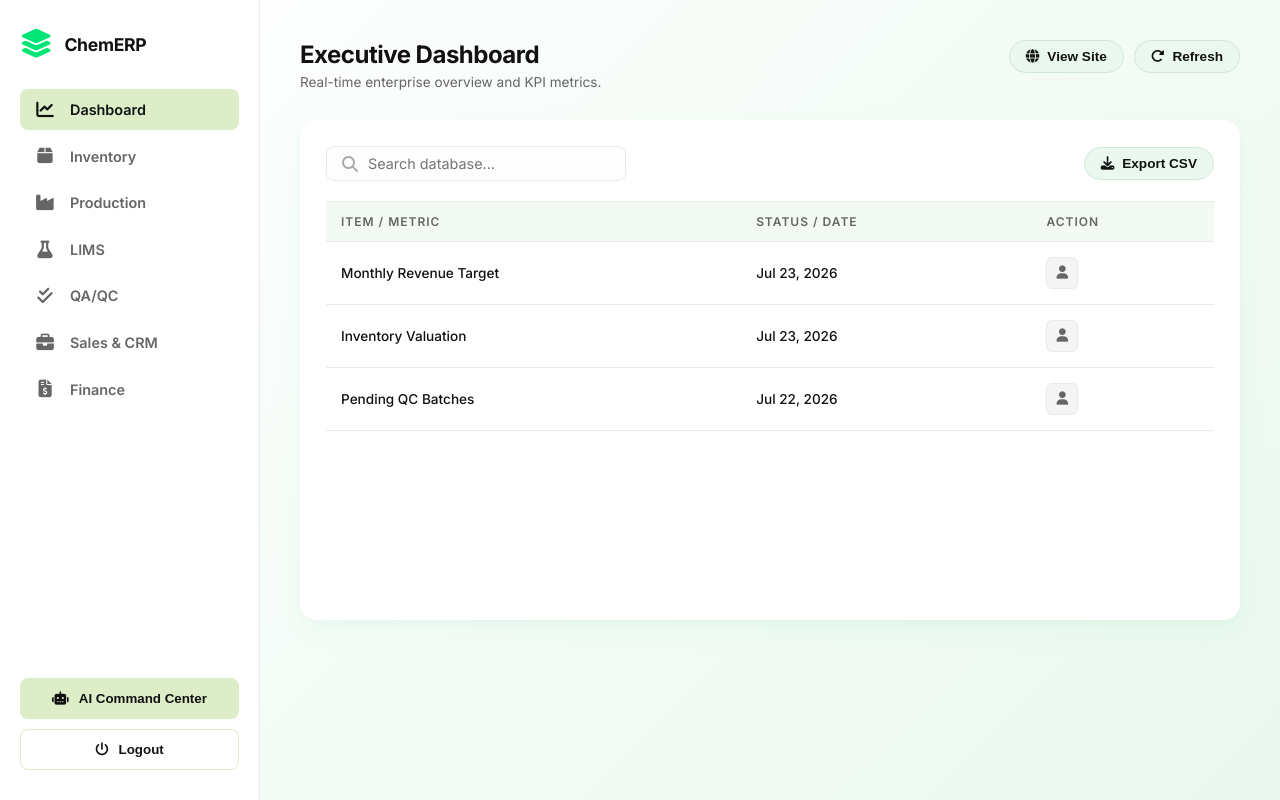
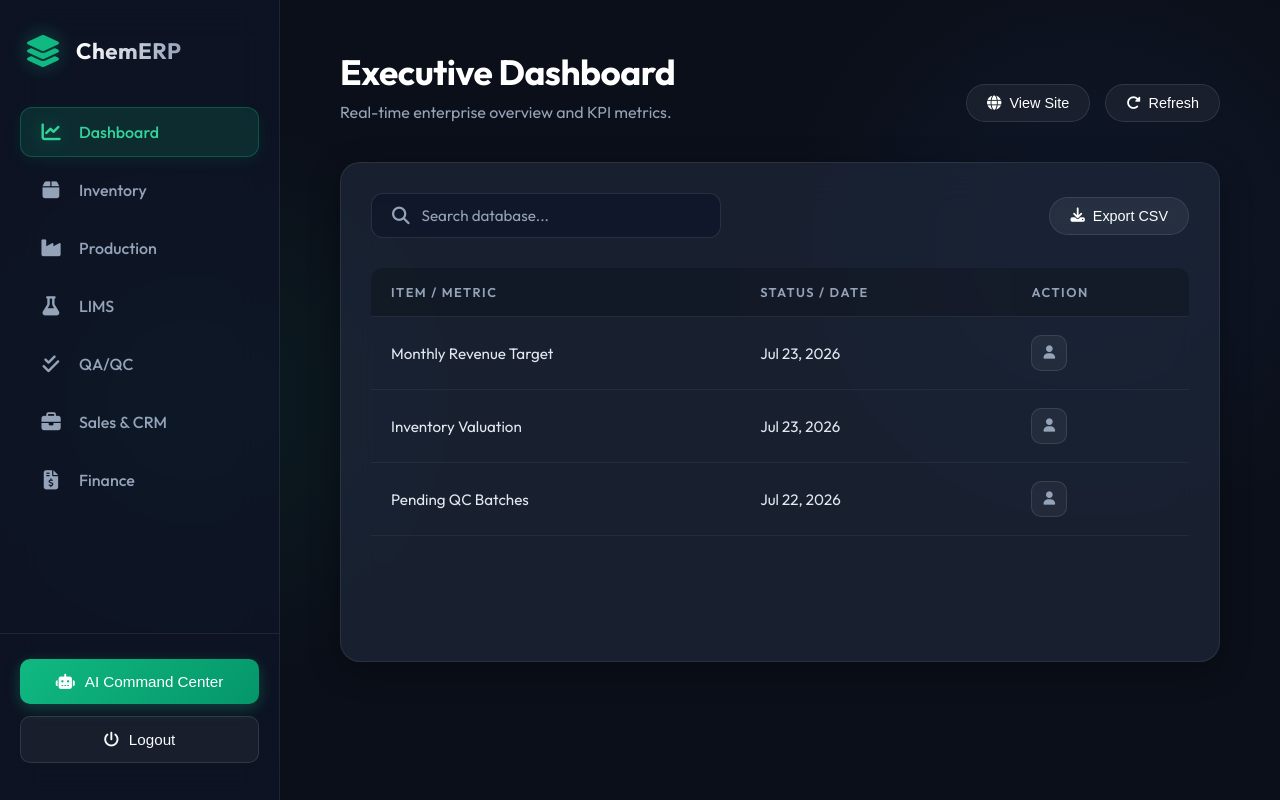
Before and after one commit to aryanjha205/Catalyst-AI, a plain HTML site: page static/index.html in a window 1280 px wide. Drawn offline with Linux system fonts and the light colour scheme.

Commit message:
Add files via upload

```diff
--- a/static/css/style.css
+++ b/static/css/style.css
@@ -1,18 +1,21 @@
+@import url('https://fonts.googleapis.com/css2?family=Outfit:wght@300;400;500;600;700&display=swap');
+
 :root {
-  --primary-color: #333333;
-  --secondary-color: #00e676; /* Bright Parrot Green for logos/strong accents */
-  --bg-color: #ffffff;
-  --bg-main: linear-gradient(135deg, #ffffff 0%, #eaf8ef 100%);
-  --text-dark: #111111;
-  --text-muted: #666666;
-  --border-color: #eaeaea;
-  --active-bg: #dcedc8; /* Light green for active sidebar items */
-  --active-text: #2e7d32;
-  --card-shadow: 0 10px 30px rgba(0, 230, 118, 0.05), 0 4px 6px rgba(0,0,0,0.02);
-  --btn-bg: #eaf8ef;
-  --btn-hover: #c8e6c9;
-  --font-family: 'Inter', sans-serif;
-  --transition: all 0.2s ease;
+  --primary-color: #0B0F19;
+  --secondary-color: #10B981; /* Emerald Green */
+  --secondary-glow: rgba(16, 185, 129, 0.4);
+  --bg-color: #0B0F19;
+  --bg-surface: rgba(30, 41, 59, 0.7);
+  --text-dark: #F8FAFC;
+  --text-muted: #94A3B8;
+  --border-color: rgba(255, 255, 255, 0.08);
+  --active-bg: rgba(16, 185, 129, 0.15);
+  --active-text: #34D399;
+  --card-shadow: 0 8px 32px 0 rgba(0, 0, 0, 0.3);
+  --btn-bg: linear-gradient(135deg, #10B981 0%, #059669 100%);
+  --btn-hover: linear-gradient(135deg, #34D399 0%, #10B981 100%);
+  --font-family: 'Outfit', sans-serif;
+  --transition: all 0.3s cubic-bezier(0.4, 0, 0.2, 1);
 }
 
 * {
@@ -23,17 +26,23 @@
 
 body {
   font-family: var(--font-family);
-  background: var(--bg-main);
+  background: var(--bg-color);
+  background-image:
+    radial-gradient(circle at 15% 50%, rgba(16, 185, 129, 0.08), transparent 25%),
+    radial-gradient(circle at 85% 30%, rgba(59, 130, 246, 0.08), transparent 25%);
   color: var(--text-dark);
   display: flex;
   height: 100vh;
   overflow: hidden;
+  -webkit-font-smoothing: antialiased;
 }
 
 /* Sidebar */
 .sidebar {
-  width: 260px;
-  background-color: var(--bg-color);
+  width: 280px;
+  background: rgba(15, 23, 42, 0.6);
+  backdrop-filter: blur(20px);
+  -webkit-backdrop-filter: blur(20px);
   display: flex;
   flex-direction: column;
   transition: var(--transition);
@@ -42,97 +51,119 @@ body {
 }
 
 .sidebar-header {
-  padding: 30px 20px 20px 20px;
+  padding: 35px 25px 25px 25px;
   display: flex;
   align-items: center;
-  gap: 12px;
+  gap: 15px;
 }
 
 .sidebar-header i {
   color: var(--secondary-color);
-  font-size: 1.8rem;
+  font-size: 2rem;
+  filter: drop-shadow(0 0 10px var(--secondary-glow));
 }
 
 .sidebar-header h2 {
-  font-size: 1.1rem;
-  color: var(--text-dark);
+  font-size: 1.4rem;
+  color: #fff;
   font-weight: 700;
-  letter-spacing: -0.3px;
+  letter-spacing: 0.5px;
+  background: linear-gradient(to right, #fff, #94A3B8);
+  -webkit-background-clip: text;
+  -webkit-text-fill-color: transparent;
 }
 
 .nav-menu {
   flex: 1;
   overflow-y: auto;
-  padding: 10px 20px;
+  padding: 15px 20px;
   display: flex;
   flex-direction: column;
-  gap: 5px;
+  gap: 8px;
 }
 
 .nav-menu::-webkit-scrollbar {
   width: 4px;
 }
 .nav-menu::-webkit-scrollbar-thumb {
-  background: #eee;
+  background: rgba(255,255,255,0.1);
   border-radius: 4px;
 }
 
 .nav-item {
-  padding: 12px 15px;
+  padding: 14px 18px;
   display: flex;
   align-items: center;
-  gap: 15px;
+  gap: 16px;
   color: var(--text-muted);
   text-decoration: none;
-  font-weight: 600;
-  font-size: 0.9rem;
-  border-radius: 8px;
+  font-weight: 500;
+  font-size: 1rem;
+  border-radius: 12px;
   transition: var(--transition);
   cursor: pointer;
+  border: 1px solid transparent;
 }
 
 .nav-item:hover {
-  background-color: #f5f5f5;
-  color: var(--text-dark);
+  background: rgba(255, 255, 255, 0.03);
+  color: #fff;
+  transform: translateX(4px);
 }
 
 .nav-item.active {
-  background-color: var(--active-bg);
-  color: var(--text-dark);
+  background: var(--active-bg);
+  color: var(--active-text);
+  border: 1px solid rgba(16, 185, 129, 0.3);
+  box-shadow: 0 4px 15px rgba(16, 185, 129, 0.1);
 }
 
 .nav-item i {
-  width: 20px;
+  width: 24px;
   text-align: center;
-  font-size: 1.1rem;
+  font-size: 1.2rem;
+  transition: var(--transition);
+}
+
+.nav-item.active i {
+  filter: drop-shadow(0 0 8px var(--secondary-glow));
 }
 
 .sidebar-footer {
-  padding: 20px;
+  padding: 25px 20px;
+  border-top: 1px solid var(--border-color);
 }
 
 .btn-sidebar-footer {
   width: 100%;
-  padding: 12px;
-  background-color: var(--bg-color);
-  border: 1px solid var(--active-bg);
+  padding: 14px;
+  background: rgba(255, 255, 255, 0.05);
+  border: 1px solid rgba(255, 255, 255, 0.1);
   color: var(--text-dark);
-  font-weight: 600;
-  border-radius: 8px;
+  font-weight: 500;
+  border-radius: 10px;
   cursor: pointer;
   display: flex;
   align-items: center;
   justify-content: center;
   gap: 10px;
   transition: var(--transition);
-  margin-bottom: 10px;
+  margin-bottom: 12px;
+  font-size: 0.95rem;
 }
 .btn-sidebar-footer.primary {
-  background-color: var(--active-bg);
-  border-color: transparent;
+  background: var(--btn-bg);
+  border: none;
+  color: #fff;
+  box-shadow: 0 4px 15px rgba(16, 185, 129, 0.3);
 }
-.btn-sidebar-footer:hover {
-  background-color: var(--btn-hover);
+.btn-sidebar-footer.primary:hover {
+  background: var(--btn-hover);
+  box-shadow: 0 6px 20px rgba(16, 185, 129, 0.4);
+  transform: translateY(-2px);
+}
+.btn-sidebar-footer:not(.primary):hover {
+  background: rgba(255, 255, 255, 0.1);
 }
 
 /* Main Content */
@@ -141,83 +172,105 @@ body {
   display: flex;
   flex-direction: column;
   overflow-y: auto;
-  padding: 40px;
+  padding: 50px 60px;
 }
 
-/* Page Header (inside main content) */
+.main-content::-webkit-scrollbar {
+  width: 6px;
+}
+.main-content::-webkit-scrollbar-thumb {
+  background: rgba(255,255,255,0.1);
+  border-radius: 4px;
+}
+
+/* Page Header */
 .page-header {
   display: flex;
   justify-content: space-between;
-  align-items: flex-start;
-  margin-bottom: 30px;
+  align-items: flex-end;
+  margin-bottom: 40px;
+  animation: fadeInDown 0.6s ease forwards;
 }
 
 .page-title h1 {
-  font-size: 1.5rem;
+  font-size: 2.2rem;
   font-weight: 700;
-  color: var(--text-dark);
-  margin-bottom: 5px;
+  color: #fff;
+  margin-bottom: 8px;
   letter-spacing: -0.5px;
 }
 
 .page-title p {
-  font-size: 0.85rem;
+  font-size: 1rem;
   color: var(--text-muted);
 }
 
 .header-actions {
   display: flex;
-  gap: 10px;
+  gap: 15px;
 }
 
 .btn-pill {
-  padding: 8px 16px;
-  background-color: var(--btn-bg);
-  border: 1px solid #d0e8d5;
-  border-radius: 20px;
-  font-size: 0.85rem;
-  font-weight: 600;
-  color: var(--text-dark);
+  padding: 10px 20px;
+  background: rgba(255, 255, 255, 0.05);
+  border: 1px solid rgba(255, 255, 255, 0.1);
+  border-radius: 30px;
+  font-size: 0.9rem;
+  font-weight: 500;
+  color: #fff;
   cursor: pointer;
   display: flex;
   align-items: center;
   gap: 8px;
   transition: var(--transition);
+  backdrop-filter: blur(10px);
 }
 .btn-pill:hover {
-  background-color: var(--btn-hover);
+  background: rgba(255, 255, 255, 0.1);
+  border-color: rgba(255, 255, 255, 0.2);
+  transform: translateY(-2px);
 }
 
-/* Content Container (The white card) */
+/* Content Container */
 .content-card {
-  background: var(--bg-color);
-  border-radius: 16px;
-  padding: 25px;
+  background: var(--bg-surface);
+  border-radius: 20px;
+  padding: 30px;
   box-shadow: var(--card-shadow);
-  border: 1px solid rgba(255, 255, 255, 0.6);
+  border: 1px solid var(--border-color);
   min-height: 500px;
+  backdrop-filter: blur(20px);
+  -webkit-backdrop-filter: blur(20px);
+  animation: fadeInUp 0.6s ease forwards;
+  opacity: 0;
 }
 
 .card-toolbar {
   display: flex;
   justify-content: space-between;
   align-items: center;
-  margin-bottom: 20px;
+  margin-bottom: 30px;
 }
 
 .search-bar {
   display: flex;
   align-items: center;
-  background-color: #fdfdfd;
-  border: 1px solid #eaeaea;
-  border-radius: 8px;
-  padding: 8px 15px;
-  width: 300px;
+  background: rgba(15, 23, 42, 0.8);
+  border: 1px solid rgba(255, 255, 255, 0.1);
+  border-radius: 12px;
+  padding: 12px 20px;
+  width: 350px;
+  transition: var(--transition);
+}
+.search-bar:focus-within {
+  border-color: var(--secondary-color);
+  box-shadow: 0 0 0 3px rgba(16, 185, 129, 0.2);
 }
 
 .search-bar i {
-  color: #aaa;
-  margin-right: 10px;
+  color: var(--text-muted);
+  margin-right: 12px;
+  font-size: 1.1rem;
 }
 
 .search-bar input {
@@ -226,7 +279,11 @@ body {
   outline: none;
   width: 100%;
   font-family: var(--font-family);
-  font-size: 0.9rem;
+  font-size: 0.95rem;
+  color: #fff;
+}
+.search-bar input::placeholder {
+  color: var(--text-muted);
 }
 
 .table-wrapper {
@@ -236,37 +293,51 @@ body {
 
 .data-table {
   width: 100%;
-  border-collapse: collapse;
+  border-collapse: separate;
+  border-spacing: 0;
 }
 
 .data-table th {
-  background-color: #f3faf4; /* very faint green */
-  padding: 12px 15px;
+  background: rgba(0, 0, 0, 0.2);
+  padding: 16px 20px;
   text-align: left;
-  font-size: 0.75rem;
+  font-size: 0.8rem;
   text-transform: uppercase;
-  letter-spacing: 1px;
+  letter-spacing: 1.5px;
   color: var(--text-muted);
   font-weight: 600;
-  border-top: 1px solid var(--border-color);
   border-bottom: 1px solid var(--border-color);
 }
+.data-table th:first-child { border-top-left-radius: 12px; }
+.data-table th:last-child { border-top-right-radius: 12px; }
 
 .data-table td {
-  padding: 15px;
-  border-bottom: 1px solid var(--border-color);
-  font-size: 0.85rem;
-  font-weight: 500;
-  color: var(--text-dark);
+  padding: 18px 20px;
+  border-bottom: 1px solid rgba(255, 255, 255, 0.05);
+  font-size: 0.95rem;
+  font-weight: 400;
+  color: #E2E8F0;
+  transition: var(--transition);
+}
+
+.data-table tbody tr {
+  transition: var(--transition);
+}
+
+.data-table tbody tr:hover {
+  background: rgba(255, 255, 255, 0.02);
+}
+.data-table tbody tr:hover td {
+  color: #fff;
 }
 
 .action-btn {
-  width: 32px;
-  height: 32px;
-  border-radius: 6px;
-  background-color: #f5f5f5;
-  border: 1px solid #eaeaea;
-  display: flex;
+  width: 36px;
+  height: 36px;
+  border-radius: 10px;
+  background: rgba(255, 255, 255, 0.05);
+  border: 1px solid rgba(255, 255, 255, 0.1);
+  display: inline-flex;
   align-items: center;
   justify-content: center;
   cursor: pointer;
@@ -275,9 +346,10 @@ body {
 }
 
 .action-btn:hover {
-  background-color: var(--btn-bg);
-  color: var(--text-dark);
-  border-color: var(--btn-hover);
+  background: rgba(16, 185, 129, 0.2);
+  color: var(--active-text);
+  border-color: var(--secondary-color);
+  transform: translateY(-2px);
 }
 
 /* Module Container visibility */
@@ -291,18 +363,43 @@ body {
 /* Mobile Menu Toggle */
 .menu-toggle {
   display: none;
-  background: none;
-  border: none;
+  background: rgba(255, 255, 255, 0.05);
+  border: 1px solid rgba(255, 255, 255, 0.1);
+  border-radius: 8px;
+  padding: 10px;
   font-size: 1.5rem;
   cursor: pointer;
-  color: var(--text-dark);
+  color: #fff;
   margin-bottom: 20px;
+}
+
+/* Animations */
+@keyframes fadeInUp {
+  from {
+    opacity: 0;
+    transform: translateY(20px);
+  }
+  to {
+    opacity: 1;
+    transform: translateY(0);
+  }
+}
+
+@keyframes fadeInDown {
+  from {
+    opacity: 0;
+    transform: translateY(-20px);
+  }
+  to {
+    opacity: 1;
+    transform: translateY(0);
+  }
 }
 
 @media (max-width: 768px) {
   .sidebar {
     position: fixed;
-    left: -260px;
+    left: -280px;
     height: 100%;
   }
   .sidebar.open {
@@ -320,4 +417,9 @@ body {
     gap: 15px;
   }
   .search-bar { width: 100%; }
+  .page-header {
+    flex-direction: column;
+    align-items: flex-start;
+    gap: 15px;
+  }
 }
```
Also changed, not shown: vercel.json.
